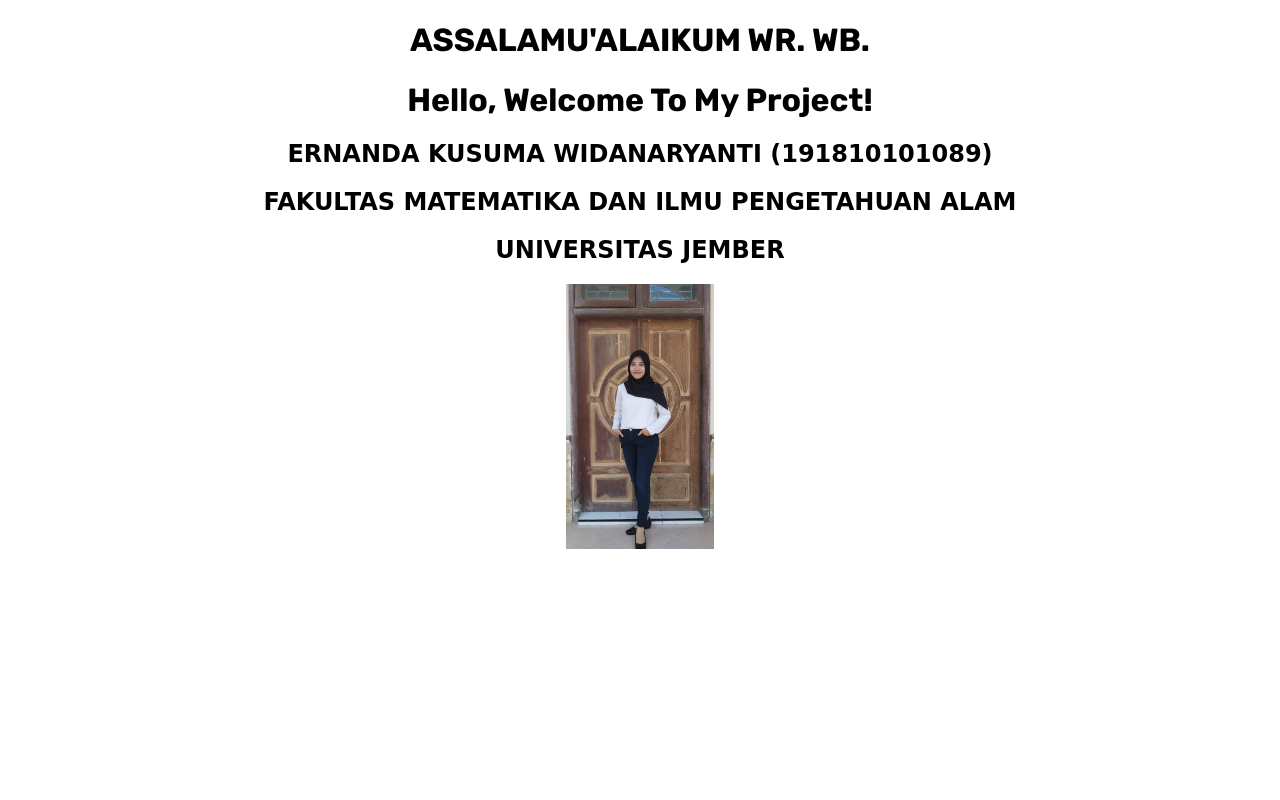
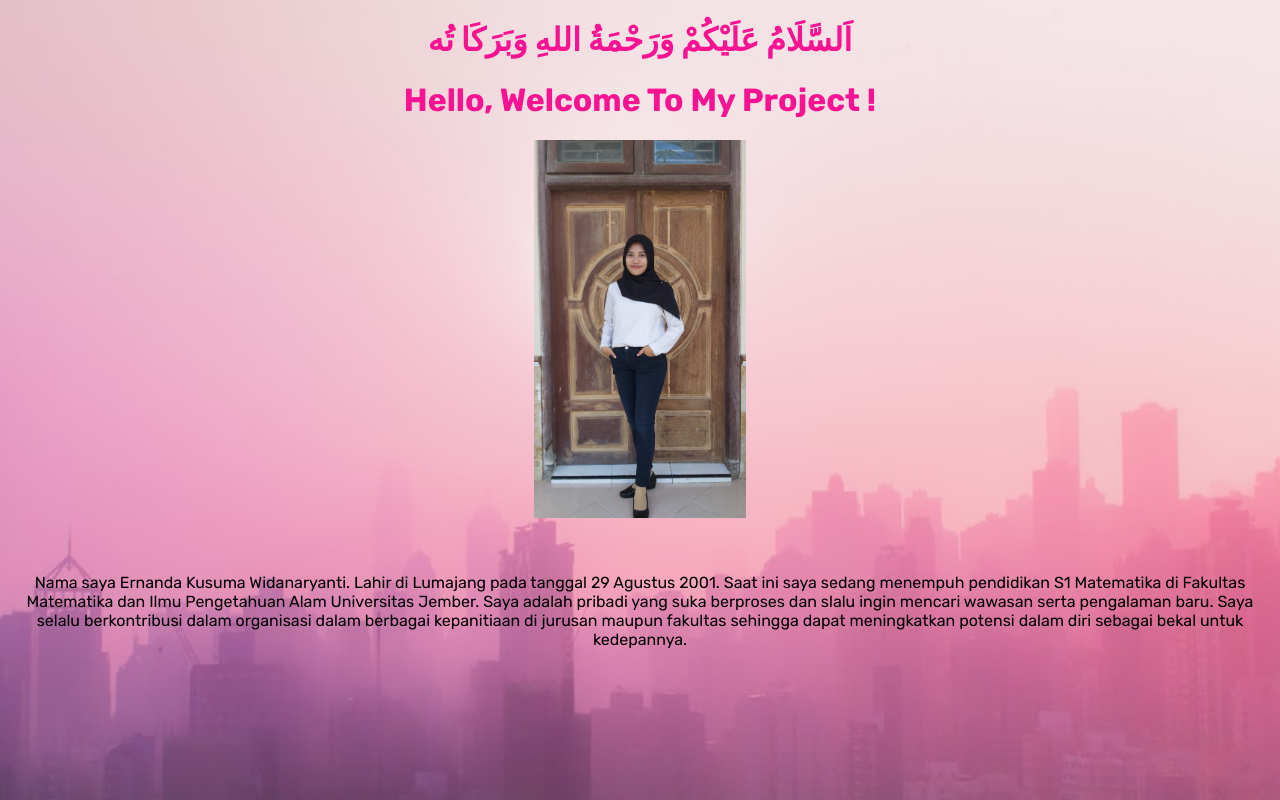
Before and after one commit to ErnandaKW29/ernandakw191089, a Django app: page / in a window 1280 px wide. Run offline with Django 3.2, Linux system fonts and the light colour scheme.

Commit message:
initial commit

```diff
--- a/main/templates/main/home.html
+++ b/main/templates/main/home.html
@@ -2,18 +2,32 @@
 {% load static %}
 
 {% block meta %}
-  <center>
-  <title>Hello, world!</title>
-  </center>
+
 {% endblock meta %}
 
 {% block content %}
-  <center>
-  <h1>ASSALAMU'ALAIKUM WR. WB.</h1>
-  <h1>Hello, Welcome To My Project!</h1>
-  <h2><font face="comic sans ms">ERNANDA KUSUMA WIDANARYANTI (191810101089)</font><br></h2>
-  <h2><font face="comic sans ms">FAKULTAS MATEMATIKA DAN ILMU PENGETAHUAN ALAM</font><br></h2>
-  <h2><font face="comic sans ms">UNIVERSITAS JEMBER</font><br></h2>
-  <p><img src="{% static 'img/fotoaku.jpg' %}" style="height:7cm"></p>
-  </center>
+  <body> <center>
+<head>
+<title>Welcome To My Project</title>
+<body bgcolor="pink">
+</body>
+<style>
+    body{
+    background-image:url(pink.jpg);
+    background-size:cover;
+    background-attachment: fixed; }
+
+</style>
+</head>
+
+<body>
+<center>
+  <h1 style="color:rgb(249, 19, 147)">اَلسَّلَامُ عَلَيْكُمْ وَرَحْمَةُ اللهِ وَبَرَكَا تُه</h1>
+  <h1 style="color:rgb(249, 19, 147)">Hello, Welcome To My Project !</h1>
+  <p><img src="{% static 'img/fotoaku.jpg' " %}" style="height:10cm"></p>
+  <br>
+  <p>
+  Nama saya Ernanda Kusuma Widanaryanti. Lahir di Lumajang pada tanggal 29 Agustus 2001. Saat ini saya sedang menempuh pendidikan S1 Matematika di Fakultas Matematika dan Ilmu Pengetahuan Alam Universitas Jember. Saya adalah pribadi yang suka berproses dan slalu ingin mencari wawasan serta pengalaman baru. Saya selalu berkontribusi dalam organisasi dalam berbagai kepanitiaan di jurusan maupun fakultas sehingga dapat meningkatkan potensi dalam diri sebagai bekal untuk kedepannya.
+  </p>
+    </center>
 {% endblock content %}
```
Also changed, not shown: main/static/img/hitam.jpg (added), main/static/img/pink.jpg (added), static/css/style.css (line endings or trailing spaces).
